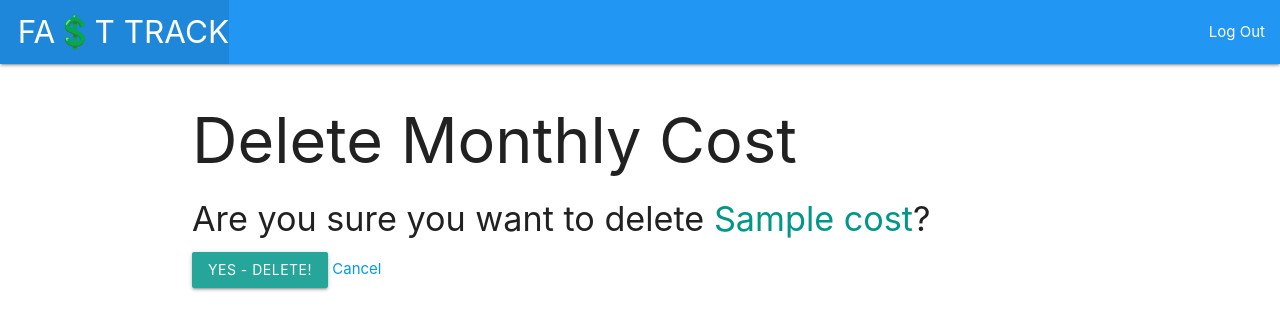
After one commit to DaveTheWay1/FASTTRACK, a Django app: page /monthly_costs/1/delete/ in a window 1280 px wide. The commit adds this page. Shown: the top 330 px of the page. Run offline with Django 5.2, Linux system fonts and the light colour scheme; a user stored in the database is signed in; tables that the repository leaves empty hold one stand-in row (values such as "Sample post").

Commit message:
add the route for deleting monthly cost and create a view display to confirm delete of monthly cost

```diff
--- a/main_app/templates/home.html
+++ b/main_app/templates/home.html
@@ -31,7 +31,7 @@
                 <h5 class="center-align">{{ cost.name }}</h1>
                 <div class="card-action">
                     <p class="center-align">${{ cost.amount }}</p>
-                    <a class="right"href="">Delete</a>
+                    <a class="right"href="{% url 'monthly_cost_delete' cost.id %}">Delete</a>
                     <a class="right" href="{% url 'monthly_cost_update' cost.id %}">Edit</a>
                 </div>
             </div>
--- /dev/null
+++ b/main_app/templates/main_app/monthly_costs_confirm_delete.html
@@ -0,0 +1,13 @@
+{% extends 'base.html' %}
+
+{% block content %}
+    <h1>Delete Monthly Cost</h1>
+
+    <h4>Are you sure you want to delete <span class="teal-text">{{ object.name }}</span>?</h4>
+
+    <form action="" method="POST">
+        {% csrf_token %}
+        <input type="submit" value="Yes - Delete!" class="btn">
+        <a href="{% url 'home' %}">Cancel</a>
+    </form>
+{% endblock %}
```
